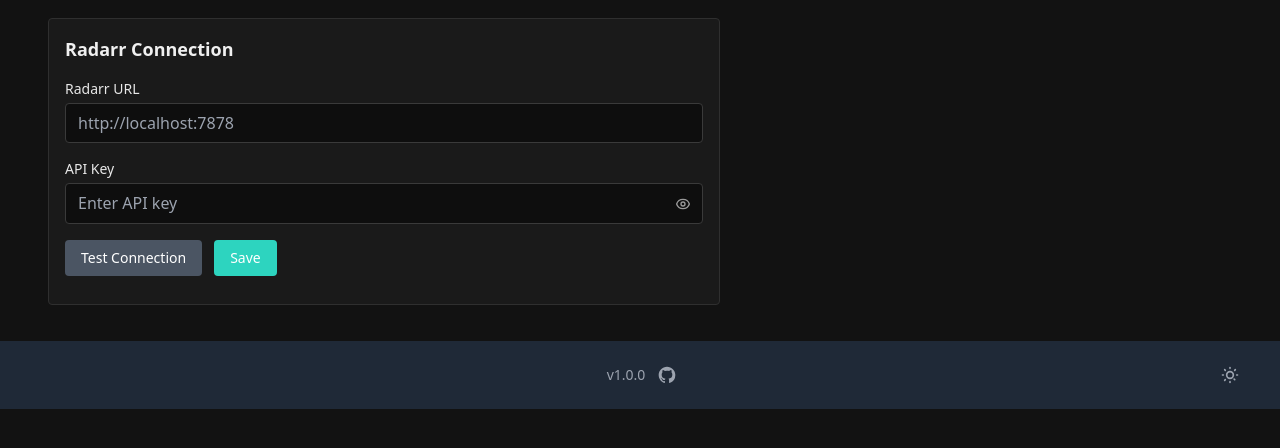
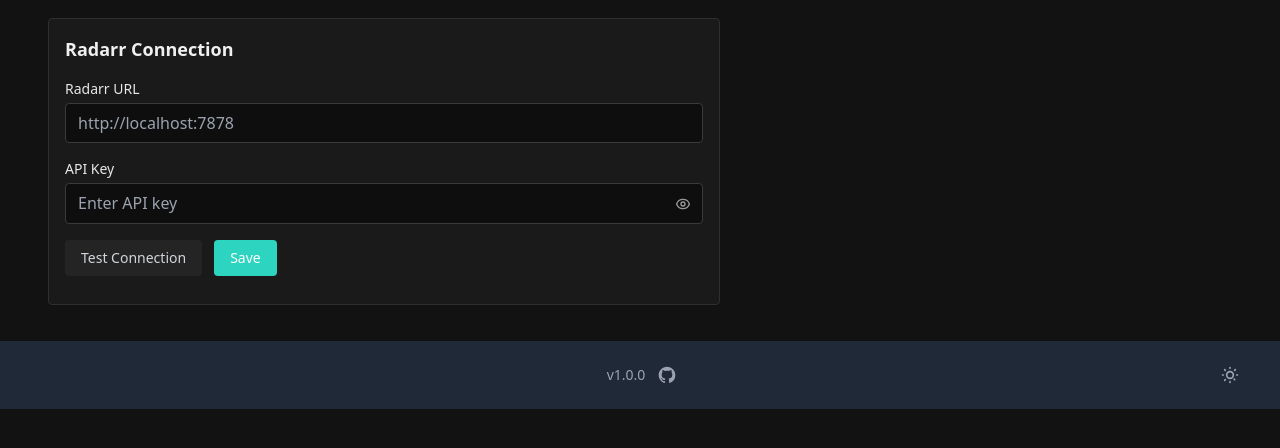
Before and after one commit to fisherd80/Listarr, a Flask app: page /settings in a window 1280 px wide. Shown: the part 249-697 px from the top of the page. Run offline with Flask 3, Linux system fonts and the light colour scheme; a user stored in the database is signed in; tables that the repository leaves empty hold one stand-in row (values such as "Sample post"); parts of the project's set-up code (start-up, migrations or seed data) failed here and were passed over; some libraries are stand-ins or nearby versions.

Commit message:
feat(06-09): fix settings.html Test Connection buttons for dual-mode
- Replace always-dark bg-gray-600/text-white/hover:bg-gray-700 on all three Test Connection buttons (radarr, sonarr, tmdb)
- Apply secondary button pattern: bg-bg-table-head dark:bg-bg-table-head text-gray-700 dark:text-gray-300 hover:bg-gray-300 dark:hover:bg-gray-600
- Light mode now shows neutral gray background with dark text; dark mode maintains dark panel appearance

```diff
--- a/listarr/templates/settings.html
+++ b/listarr/templates/settings.html
@@ -63,7 +63,7 @@
         <!-- Action buttons -->
         <div class="flex items-center gap-3 mt-4">
           <button type="button" id="radarr-test-btn" onclick="testConnection('radarr')"
-            class="px-4 py-2 bg-gray-600 text-white rounded hover:bg-gray-700 text-sm font-medium">
+            class="px-4 py-2 bg-bg-table-head dark:bg-bg-table-head text-gray-700 dark:text-gray-300 rounded hover:bg-gray-300 dark:hover:bg-gray-600 text-sm font-medium">
             Test Connection
           </button>
           <button type="button" id="radarr-save-btn" onclick="saveConnection('radarr')"
@@ -140,7 +140,7 @@
         <!-- Action buttons -->
         <div class="flex items-center gap-3 mt-4">
           <button type="button" id="sonarr-test-btn" onclick="testConnection('sonarr')"
-            class="px-4 py-2 bg-gray-600 text-white rounded hover:bg-gray-700 text-sm font-medium">
+            class="px-4 py-2 bg-bg-table-head dark:bg-bg-table-head text-gray-700 dark:text-gray-300 rounded hover:bg-gray-300 dark:hover:bg-gray-600 text-sm font-medium">
             Test Connection
           </button>
           <button type="button" id="sonarr-save-btn" onclick="saveConnection('sonarr')"
@@ -223,7 +223,7 @@
       <!-- Action buttons -->
       <div class="flex items-center gap-3 mt-4">
         <button type="button" id="tmdb-test-btn" onclick="testTmdb()"
-          class="px-4 py-2 bg-gray-600 text-white rounded hover:bg-gray-700 text-sm font-medium">
+          class="px-4 py-2 bg-bg-table-head dark:bg-bg-table-head text-gray-700 dark:text-gray-300 rounded hover:bg-gray-300 dark:hover:bg-gray-600 text-sm font-medium">
           Test Connection
         </button>
         <button type="button" id="tmdb-save-btn" onclick="saveTmdbSettings()"
```
